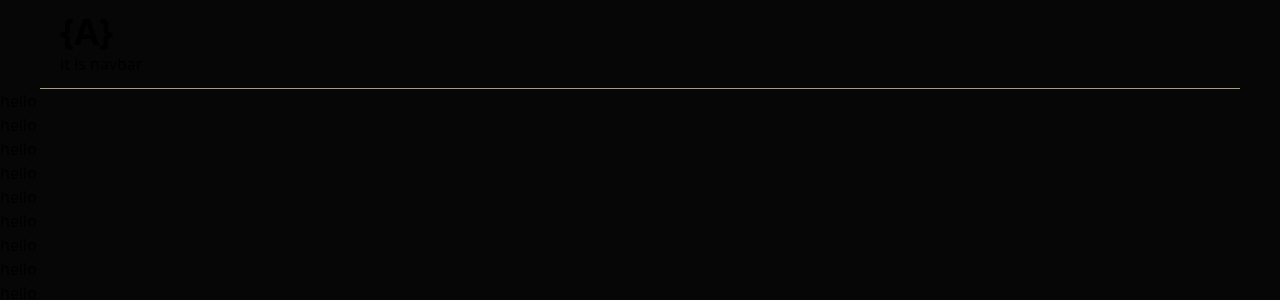
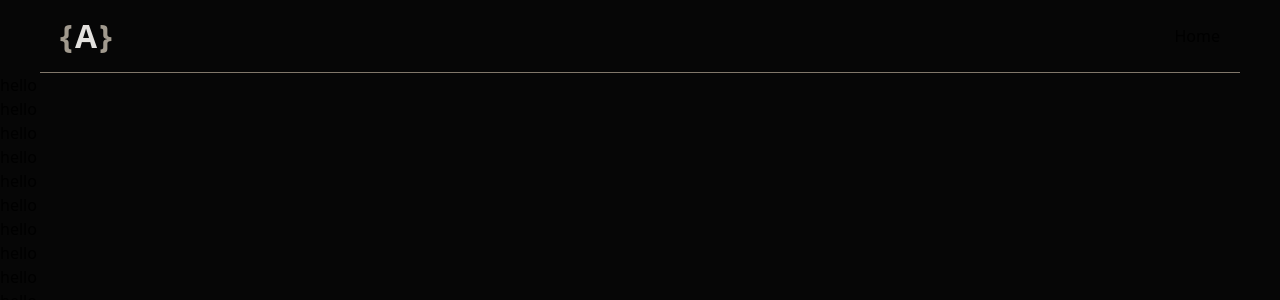
Before and after one commit to code-creeper/code-creeper.github.io, a Nuxt app: page / in a window 1280 px wide. Shown: the top 300 px of the page. Built offline with nearby package versions, Linux system fonts and the light colour scheme.

Commit message:
app logo

```diff
--- a/components/ApplicationLogo.vue
+++ b/components/ApplicationLogo.vue
@@ -1,5 +1,9 @@
 <template>
   <div>
-    <p class="text-4xl font-bold">{A}</p>
+    <p class="text-[32px] font-bold -tracking-[3px] text-[#e3e1de]">
+      <span class="text-[#a19a8e]">{</span>
+      A
+      <span class="text-[#a19a8e]">}</span>
+    </p>
   </div>
 </template>
--- a/layouts/default.vue
+++ b/layouts/default.vue
@@ -1,8 +1,9 @@
 <template>
   <div>
-    <nav class="max-w-[75rem] mx-auto py-3 px-5 border-b border-[#a19a8e]">
+    <nav class="max-w-[75rem] mx-auto py-3 px-5 border-b border-[#80776a] flex items-center justify-between">
       <ApplicationLogo/>
-      it is navbar
+
+      <p>Home</p>
     </nav>
     <slot/>
   </div>
```
